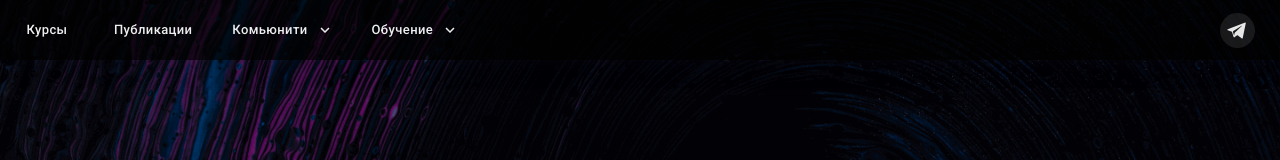
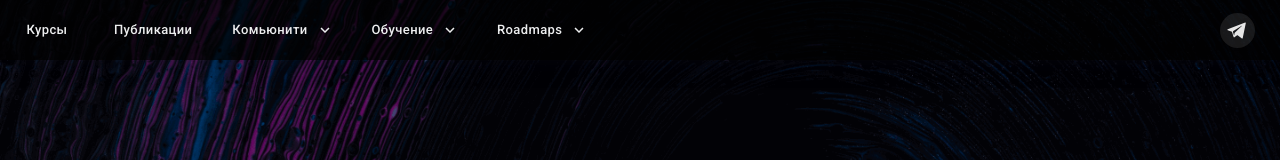
Before and after one commit to letscode-dev/letscode-dev.github.io, a Next.js app: page / in a window 1280 px wide. Shown: the top 160 px of the page. Built offline with nearby package versions, Linux system fonts and the light colour scheme.

Commit message:
Bash Script Commit

```diff
--- a/app/index/routes/rouresConfig.js
+++ b/app/index/routes/rouresConfig.js
@@ -38,6 +38,11 @@ export const CONFIG = [
         isMobile: true,
         isVisible: true
     },
+    {
+        component: <MenuSelected item={MENU_SELECTED.roadmaps} />,
+        isMobile: true,
+        isVisible: true
+    },
 ]
 
 export const CONFIG_MOBILE = [
--- a/app/index/routes/routes.js
+++ b/app/index/routes/routes.js
@@ -32,10 +32,19 @@ export const MENU_SELECTED = {
                 href: "https://t.me/letscode_chat",
                 title: "Telegram Chat",
             },
+            // {
+            //     href: "https://t.me/letscodedev_bot",
+            //     title: "Telegram Bot",
+            // },
             {
-                href: "https://t.me/letscodedev_bot",
-                title: "Telegram Bot",
+                href: "https://www.instagram.com/letscode.dev/",
+                title: "Instagram",
             },
+            {
+                href: "https://www.linkedin.com/groups/9563965/",
+                title: "LinkedIn",
+            },
+
             {
                 href: "https://anton-sergeenkov.github.io",
                 title: "Об авторе",
@@ -67,4 +76,13 @@ export const MENU_SELECTED = {
             },
         ],
     },
+    roadmaps: {
+        title: "Roadmaps",
+        items: [
+            {
+                href: "https://lets-code.notion.site/React-Frontend-Developer-Roadmap-7bea7f13d1f745f0848161df3a95d9d6",
+                title: "React Frontend Developer",
+            },
+        ]
+    }
 };
```
Also changed, not shown: 1 other file (tests, documents, lock files or other folders).
